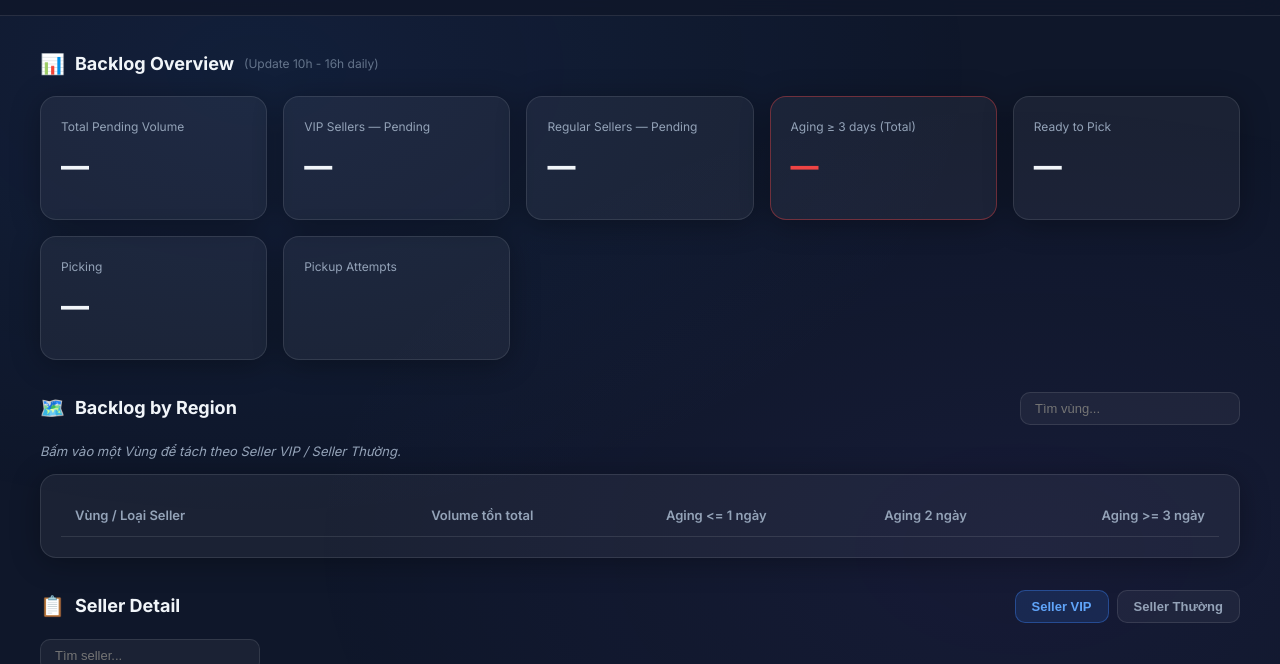
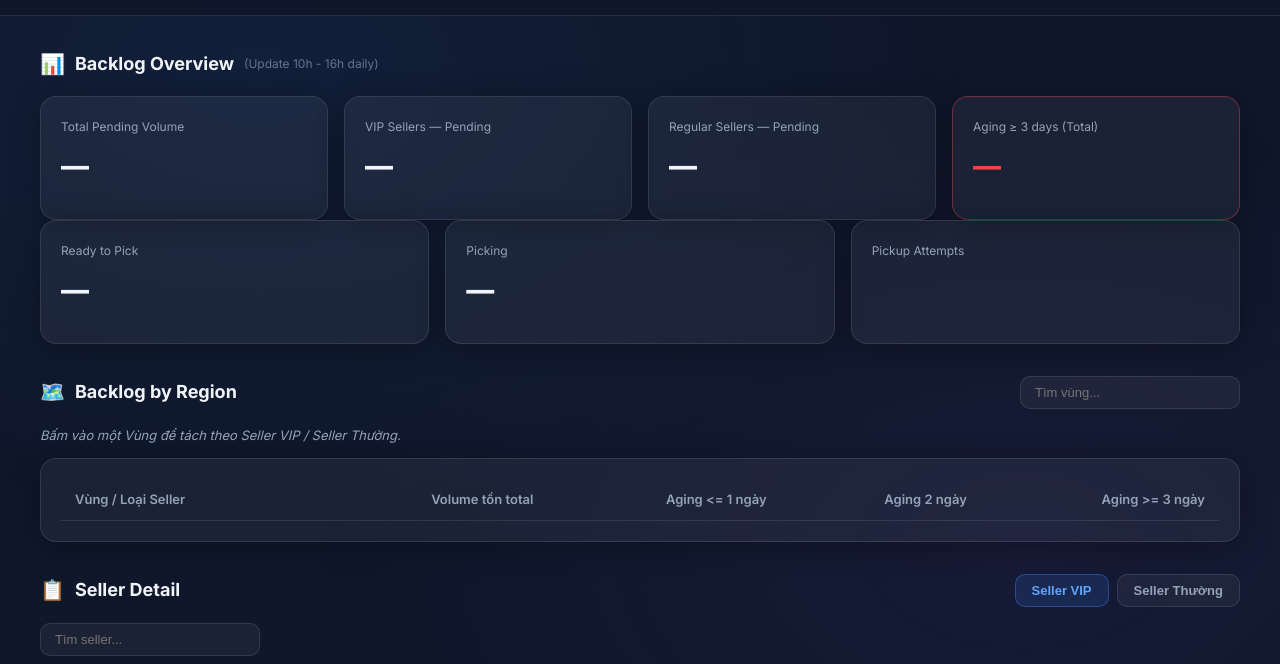
Before and after one commit to Myletuyen/Report-Pickup, a website: page index.html in a window 1280 px wide. Shown: the part 91-755 px from the top of the page. Drawn offline with Linux system fonts and the light colour scheme; no server answers.

Commit message:
Update index.html

```diff
--- a/index.html
+++ b/index.html
@@ -83,6 +83,8 @@
                         <span class="kpi-value" id="kpi-aging3-total">—</span>
                     </div>
                 </div>
+            </div>
+            <div class="kpi-grid" id="kpi-grid-status">
                 <div class="kpi-card">
                     <div class="kpi-info">
                         <span class="kpi-label">Ready to Pick</span>
```
